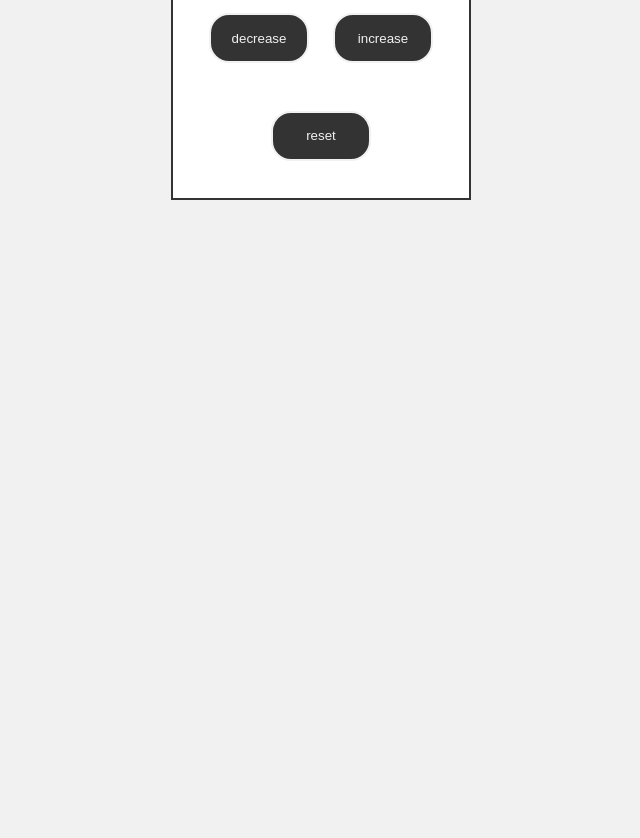
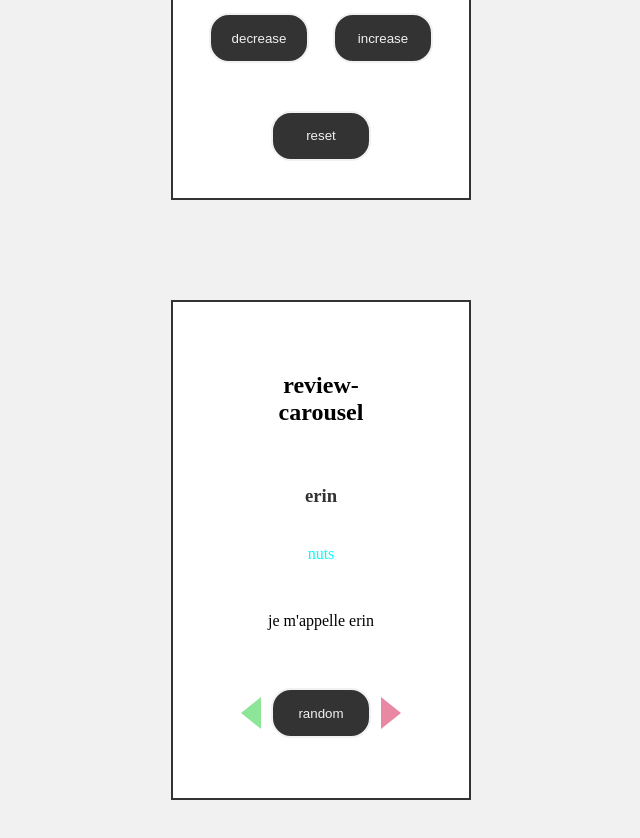
Before and after one commit to Mherlin06/Mherlin-s-toolbox, a website: page index.html in a window 1280 px wide. Shown: the part 637-1475 px from the top of the page, without its empty margins (319-959 px from the left). Before the commit the page ends 937 px from the top, so only its background shows below. Drawn offline with Linux system fonts and the light colour scheme.

Commit message:
review carousel added

```diff
--- /dev/null
+++ b/app.js/review-carousel.js
@@ -0,0 +1,74 @@
+let profileReviews = [
+    {
+        name : "albert",
+        job : "system admin",
+        review : "je m'appelle albert"
+    },
+    {
+        name : "bernard",
+        job : "ux designer",
+        review : "je m'appelle bernard"
+    },
+    {
+        name : "caroline",
+        job : "lead dev",
+        review : "je m'appelle caroline"
+    },
+    {
+        name : "dany",
+        job : "mother of dragon",
+        review : "je m'appelle dany"
+    },
+    {
+        name : "erin",
+        job: "nuts",
+        review: "je m'appelle erin"
+     }
+];
+let currentProfile = 0;
+
+const leftArrow = document.getElementById('arrow-left');
+const rightArrow = document.getElementById('arrow-right');
+const randomBtn = document.getElementById('random-review');
+const profileName = document.getElementById('profile-name');
+const profileJob = document.getElementById('profile-job');
+const profileReview = document.getElementById('profile-review');
+
+function changeReview(profileNumber){
+profileName.innerText = profileReviews[profileNumber].name;
+profileJob.innerText = profileReviews[profileNumber].job;
+profileReview.innerText = profileReviews[profileNumber].review;
+}
+
+function random(){
+    let randomProfile = Math.floor( Math.random() * profileReviews.length);
+    while ( currentProfile == randomProfile){
+        randomProfile = Math.floor( Math.random() * profileReviews.length);
+    }
+    currentProfile = randomProfile
+    changeReview(currentProfile);
+}
+let leftProfile = () => {
+    if ( currentProfile == 0 ){
+        currentProfile = profileReviews.length - 1;
+        changeReview(currentProfile);
+    }
+    else {
+        currentProfile--;
+        changeReview(currentProfile)
+    }
+}
+let rightProfile = () => {
+    console.log(currentProfile);
+    if ( currentProfile == profileReviews.length-1){
+        currentProfile = 0;
+        changeReview(currentProfile);
+    }
+    else {
+        currentProfile++;
+        changeReview(currentProfile)
+    }
+}
+random();
+leftArrow.addEventListener('click', leftProfile);
+rightArrow.addEventListener('click', rightProfile);
--- a/index.html
+++ b/index.html
@@ -31,7 +31,18 @@
                 <button id="reset" onclick="reset()">reset</button>
                 <script type="text/javascript" src="app.js\counter.js"></script>
             </section>
-
+            <section class="review-carousel">
+                <h2>review-carousel</h2>
+                <h3 class="profile-name" id="profile-name">hugues mourice</h3>
+                <span class="profile-job" id="profile-job">web dev</span>
+                <p class="profile-review" id="profile-review">Lorem, ipsum dolor sit amet consectetur adipisicing elit.</p>
+                <div class="selector">
+                    <div class="arrow arrow__left" id="arrow-left"></div>
+                    <button class="random-review" id="random-review" onclick="random()">random</button>
+                    <div class="arrow arrow__right" id="arrow-right"></div>
+                </div>
+                <script src="app.js\review-carousel.js"></script>
+            </section>
         </main>
         <footer>
 
--- a/index.scss
+++ b/index.scss
@@ -62,3 +62,48 @@ body{
         color: black;
     }
 }
+.review-carousel{
+    background-color: #fff;
+    width: 300px;
+    height: 500px;
+    display: flex;
+    flex-direction: column;
+    align-items: center;
+    justify-content: space-between;
+    margin: 100px;
+    border: 2px solid #333;
+    padding: 50px;
+    h2{
+        margin: 20px;
+    }
+    h3{
+        margin: 10px;
+        color: #333;
+    }
+    span{
+        color: aqua;
+    }
+    p{
+        margin: 20px;
+    }
+    .selector{
+        display: flex;
+        align-items: center;
+        justify-content: space-around;
+        .arrow{
+            height: 0px;
+            width: 0px;
+            cursor: pointer;
+            &__left{
+                border-top: 16px solid transparent;
+                border-bottom: 16px solid transparent;
+                border-right: 20px solid #8de698;
+            }
+            &__right{
+                border-top: 16px solid transparent;
+                border-bottom: 16px solid transparent;
+                border-left: 20px solid #e888a3;
+            }
+        }
+    }
+}
```
Also changed, not shown: index.css, 1 other file.
